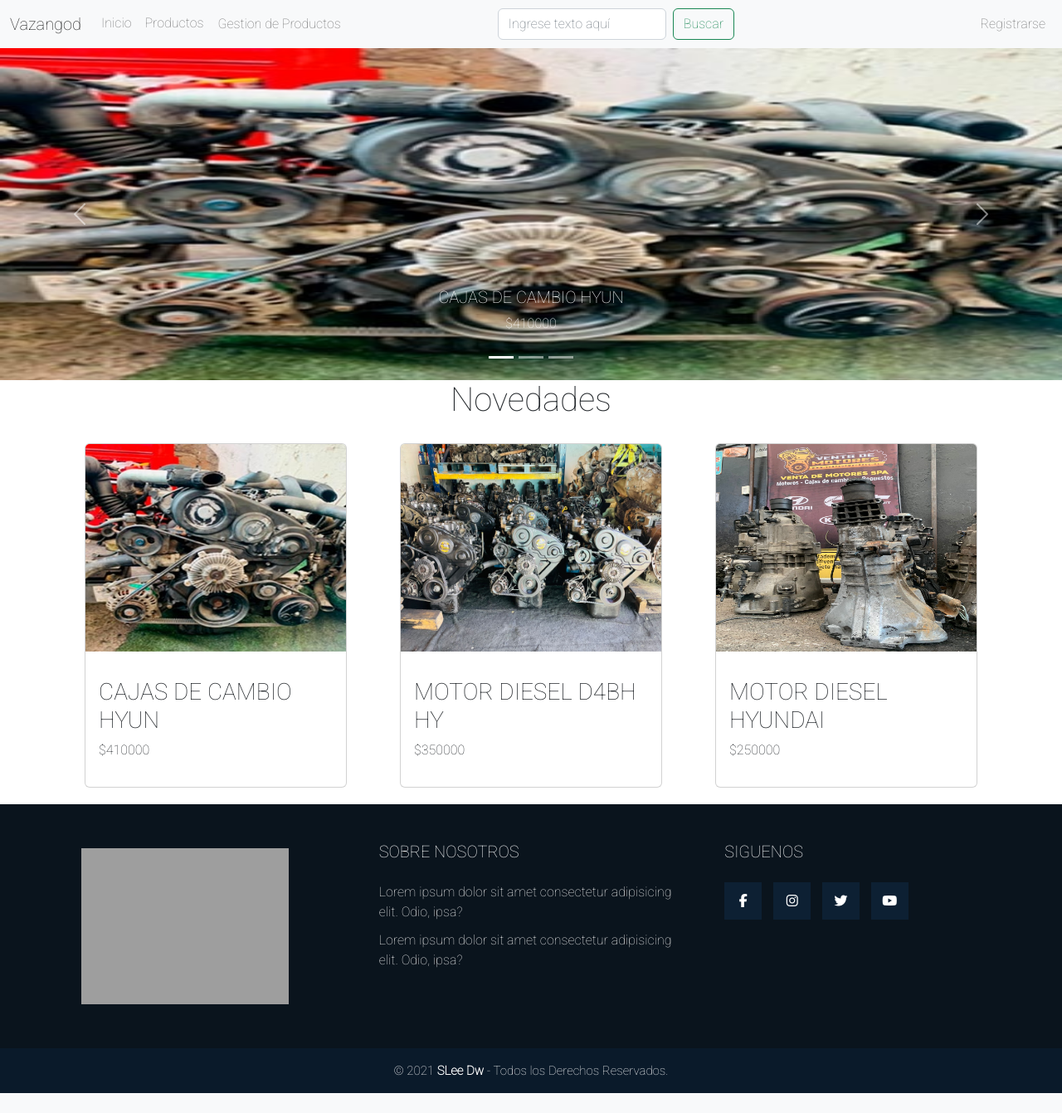
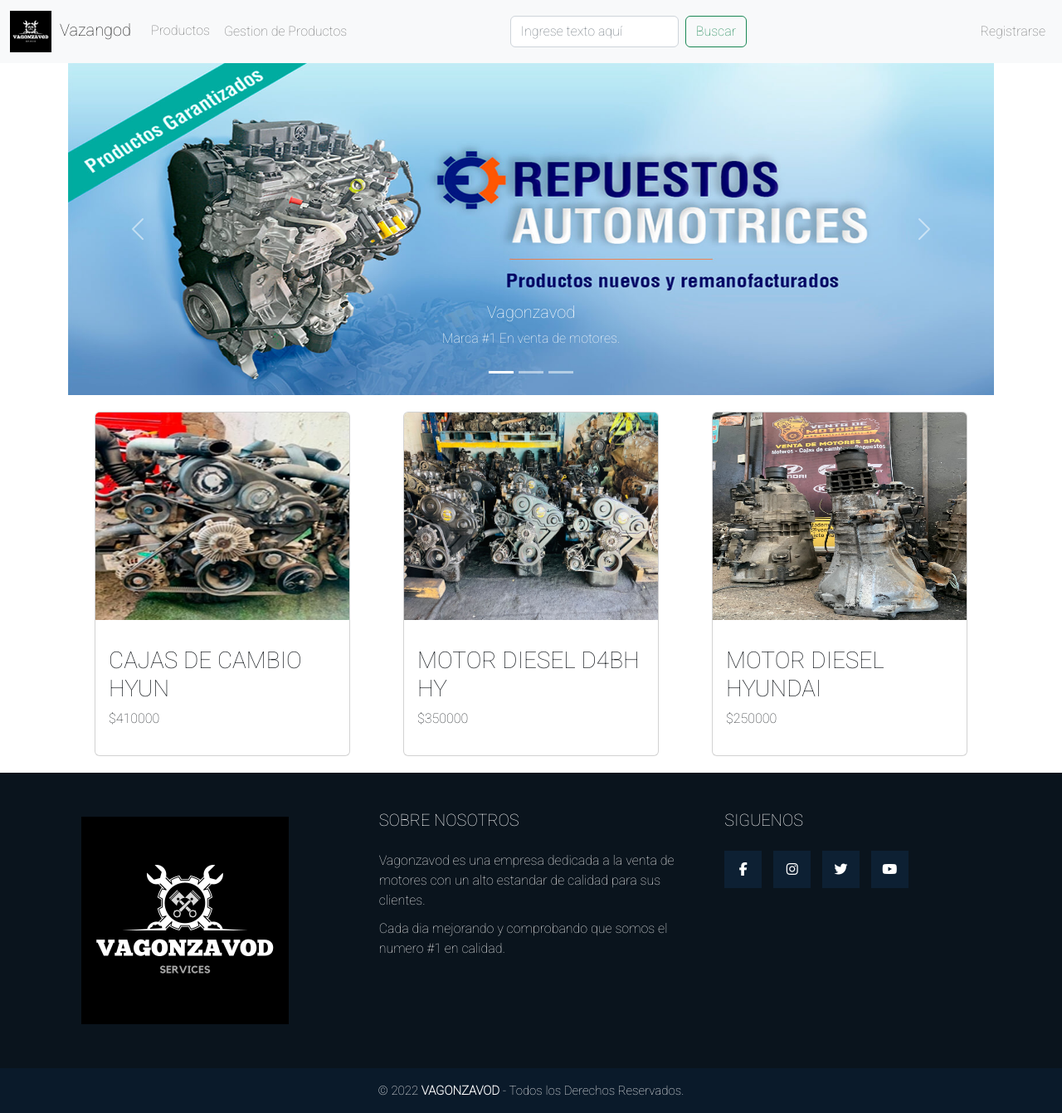
Before and after one commit to Cruspoid/Vagonzavod, a Django app: page / in a window 1280 px wide. Shown: the whole page at 83% size. Before the commit the page ends 1317 px from the top, so only its background shows below. Run offline with Django 4.2, Linux system fonts and the light colour scheme; data comes from the database, SQL or seed files in the repository; both versions use the stored data as it was after the commit; some libraries are stand-ins or nearby versions; grey boxes are pictures that could not be loaded.

Commit message:
Muchas cosas

```diff
--- a/vagonzavod/zavod/static/css/index.css
+++ b/vagonzavod/zavod/static/css/index.css
@@ -4,7 +4,7 @@
 
 .carousel-item> img {
     max-width: 100%;
-    height: 400px;
+    height: 400px ;
 }
 
 .card> a> img{
@@ -18,6 +18,6 @@
     margin-bottom: 20px !important;
 }
 
-.title-novedades >h1{
-    text-align: center;
+.body{
+    background-color: red;
 }
--- a/vagonzavod/zavod/templates/base.html
+++ b/vagonzavod/zavod/templates/base.html
@@ -20,16 +20,13 @@
     <header>
         <nav class="navbar navbar-expand-lg bg-light">
             <div class="container-fluid">
-              <a class="navbar-brand" href="#">Vazangod</a>
+              <a class="navbar-brand" href="{% url 'app_zavod:home' %}"><img src="{% static 'img/logo.png' %}" width="50px" style="margin-right: 10px;" alt="Logo de SLee Dw">Vazangod</a>
               <button class="navbar-toggler" type="button" data-bs-toggle="collapse" data-bs-target="#navbarSupportedContent" aria-controls="navbarSupportedContent" aria-expanded="false" aria-label="Toggle navigation">
                 <span class="navbar-toggler-icon"></span>
               </button>
               <div class="collapse navbar-collapse" id="navbarSupportedContent">
                 <ul class="navbar-nav me-auto mb-2 mb-lg-0">
 
-                  <li class="nav-item ">
-                    <a class="nav-link"  href="{% url 'app_zavod:home' %}">Inicio</a>
-                  </li>
                   <li class="nav-item ">
                     <a class="nav-link"  href="{% url 'app_zavod:productos' %}">Productos</a>
                   </li>
@@ -64,14 +61,14 @@
             <div class="box">
                 <figure>
                     <a href="#">
-                        <img src="#" alt="Logo de SLee Dw">
+                        <img src="{% static 'img/logo.png' %}" alt="Logo de SLee Dw">
                     </a>
                 </figure>
             </div>
             <div class="box">
                 <h2>SOBRE NOSOTROS</h2>
-                <p>Lorem ipsum dolor sit amet consectetur adipisicing elit. Odio, ipsa?</p>
-                <p>Lorem ipsum dolor sit amet consectetur adipisicing elit. Odio, ipsa?</p>
+                <p>Vagonzavod es una empresa dedicada a la venta de motores con un alto estandar de calidad para sus clientes.</p>
+                <p>Cada dia mejorando y comprobando que somos el numero #1 en calidad.</p>
             </div>
             <div class="box">
                 <h2>SIGUENOS</h2>
@@ -84,7 +81,7 @@
             </div>
         </div>
         <div class="grupo-2">
-            <small>&copy; 2021 <b>SLee Dw</b> - Todos los Derechos Reservados.</small>
+            <small>&copy; 2022 <b>VAGONZAVOD</b> - Todos los Derechos Reservados.</small>
         </div>
     </footer>
     <!-- end pie de pagina -->
--- a/vagonzavod/zavod/templates/home.html
+++ b/vagonzavod/zavod/templates/home.html
@@ -3,6 +3,8 @@
 
 {%block content%}
 {%load static%}
+<div class="container">
+  <link rel="stylesheet" href="{% static 'css/index.css' %}">
 <!-- carousel -->
 <div id="carouselExampleCaptions" class="carousel slide" data-bs-ride="false">
   <div class="carousel-indicators">
@@ -10,17 +12,28 @@
     <button type="button" data-bs-target="#carouselExampleCaptions" data-bs-slide-to="1" aria-label="Slide 2"></button>
     <button type="button" data-bs-target="#carouselExampleCaptions" data-bs-slide-to="2" aria-label="Slide 3"></button>
   </div>
-
   <div class="carousel-inner">
-    {% for o in home %}
-      <div class="carousel-item {% if forloop.counter0 == 0%} active {% endif %}">
-        <img src="{{o.image.url}}" class="d-block w-100" alt="...">
+    <div class="carousel-item active">
+      <img src="{% static 'img/img1.jpg' %}" class="d-block w-100" alt="...">
       <div class="carousel-caption d-none d-md-block">
-          <h5>{{o.title}}</h5>
-          <p>{{o.sub_title}}</p>
+        <h5>Vagonzavod</h5>
+        <p>Marca #1 En venta de motores.</p>
       </div>
     </div>
-      {% endfor %}
+    <div class="carousel-item">
+      <img src="{% static 'img/img2.jpg' %}" class="d-block w-100" alt="...">
+      <div class="carousel-caption d-none d-md-block">
+        <h5>Vagonzavod</h5>
+        <p>Mejoramos precios y calidad para usted.</p>
+      </div>
+    </div>
+    <div class="carousel-item">
+      <img src="{% static 'img/img3.jpg' %}" class="d-block w-100" alt="...">
+      <div class="carousel-caption d-none d-md-block">
+        <h5>Vagonzavod</h5>
+        <p>Actualizamos stock cada mes.</p>
+      </div>
+    </div>
   </div>
   <button class="carousel-control-prev" type="button" data-bs-target="#carouselExampleCaptions" data-bs-slide="prev">
     <span class="carousel-control-prev-icon" aria-hidden="true"></span>
@@ -35,16 +48,14 @@
 
 
   <!-- Novedades -->
-  <div class="container">
+  <div class="container-sm">
+
 
     <div class="row">
-        <div class="title-novedades">
-            {%block name%}<h1>Novedades</h1>{% endblock %}
-        </div>
         {% for e in home%}
       <div class="card-group col card-deck">
         <div class="card" style="width: 18rem;">
-            <a href="https://youtube.com"><img src="{{e.image.url}}" class="card-img-top" alt="..."></a>
+            <a href="{% url 'app_zavod:detalle_producto' e.id%}"><img src="{{e.image.url}}" class="card-img-top" alt="..."></a>
             <div class="card-body">
               <p class="card-text"><h3>{{e.title}}</h3><p>{{e.sub_title}}</p></p>
             </div>
@@ -54,5 +65,13 @@
     </div>
   </div>
 
+
+
+
+
+
+
+</div>
+
   <!-- End novedades -->
 {%endblock%}
```
Also changed, not shown: vagonzavod/zavod/templates/detalle_producto.html (+11 -4 lines), vagonzavod/db.sqlite3, vagonzavod/media/images/motor1_FmlUwgF.jpg (added), vagonzavod/media/images/motor1_ubpo6xE.jpg (added), vagonzavod/media/images/motor2_KOWxUB7.jpg (added), vagonzavod/media/images/motor3_0O8upc6.jpg (added), vagonzavod/zavod/static/img/img1.jpg (added), vagonzavod/zavod/static/img/img2.JPG (added), vagonzavod/zavod/static/img/img3.JPG (added), vagonzavod/zavod/static/img/logo.png (added). Lines whose indentation alone changed are shown as unchanged.
